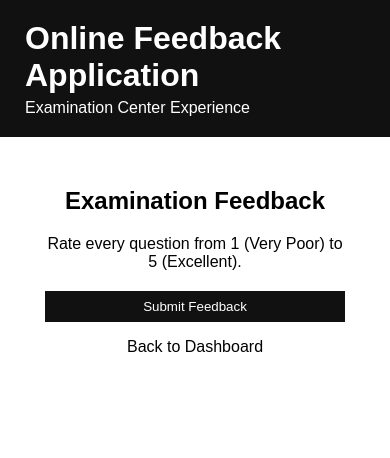
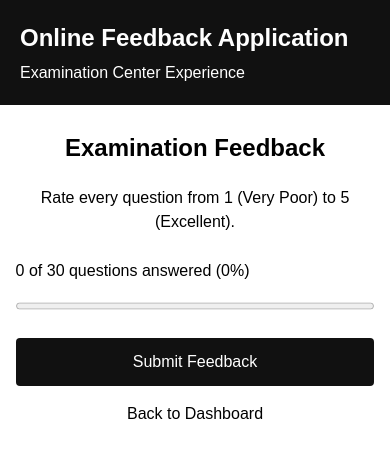
Before and after one commit to rakshitraj-pote/Online-Feedback-Application, a Flask app: page /feedback in a window 390 px wide. Shown: the top 458 px of the page. Run offline with Flask 3, Linux system fonts and the light colour scheme; the visitor is signed in with stand-in values (Sample User, id 1); data that the repository does not hold is empty; some libraries are stand-ins or nearby versions.

Commit message:
Feedback Application Updated2

```diff
--- a/static/css/style.css
+++ b/static/css/style.css
@@ -4,12 +4,13 @@ body {
     font-family: Arial, sans-serif;
     background-color: white;
     color: black;
+    line-height: 1.5;
 }
 
 header {
     background-color: #111;
     color: white;
-    padding: 15px 25px;
+    padding: 20px 35px;
 }
 
 header h1,
@@ -17,9 +18,14 @@ header p {
     margin: 5px 0;
 }
 
+header h1 {
+    font-size: 30px;
+}
+
 main {
-    width: 300px;
-    margin: 50px auto;
+    width: 90%;
+    max-width: 1000px;
+    margin: 35px auto;
 }
 
 main h2,
@@ -35,22 +41,100 @@ label {
 input,
 select,
 button {
-    display: block;
-    width: 100%;
-    padding: 8px;
+    padding: 10px;
     margin-top: 5px;
     box-sizing: border-box;
+    font: inherit;
+}
+
+input:not([type="radio"]):not([type="checkbox"]),
+select {
+    width: 100%;
+}
+
+input[type="radio"],
+input[type="checkbox"] {
+    width: auto;
+    display: inline-block;
+    margin-right: 6px;
 }
 
 button {
+    display: block;
+    width: 100%;
     background-color: #111;
     color: white;
     border: none;
     margin-top: 20px;
+    padding: 12px;
     cursor: pointer;
+    border-radius: 4px;
+}
+
+button:hover {
+    background-color: #333;
 }
 
 a {
     text-decoration: none;
     color: inherit;
 }
+
+#progress-section {
+    margin: 25px 0;
+}
+
+#progress-bar {
+    display: block;
+    width: 100%;
+    height: 14px;
+    margin-top: 8px;
+    accent-color: #111;
+}
+
+fieldset {
+    margin: 15px 0;
+    padding: 15px 20px;
+    border: 1px solid #ccc;
+    border-radius: 5px;
+}
+
+legend {
+    padding: 0 5px;
+    font-weight: 500;
+}
+
+fieldset label {
+    display: inline-flex;
+    align-items: center;
+    gap: 5px;
+    margin: 10px 20px 5px 0;
+    cursor: pointer;
+}
+
+fieldset input[type="radio"] {
+    margin: 0;
+}
+
+@media (max-width: 600px) {
+    header {
+        padding: 15px 20px;
+    }
+
+    header h1 {
+        font-size: 24px;
+    }
+
+    main {
+        width: 92%;
+        margin: 25px auto;
+    }
+
+    fieldset {
+        padding: 12px;
+    }
+
+    fieldset label {
+        margin-right: 12px;
+    }
+}
--- a/static/js/script.js
+++ b/static/js/script.js
@@ -1 +1,37 @@
-console.log("JavaScript loaded successfully.");
+
+const password = document.getElementById("password");
+const showPassword = document.getElementById("show-password");
+
+if (password && showPassword) {
+    showPassword.addEventListener("change", () => {
+        password.type = showPassword.checked ? "text" : "password";
+    });
+}
+
+const form = document.getElementById("feedback-form");
+const progress = document.getElementById("progress-bar");
+const progressText = document.getElementById("progress-text");
+
+if (form && progress && progressText) {
+    const updateProgress = () => {
+        const answered = new Set(
+            [...form.querySelectorAll('input[type="radio"]:checked')]
+                .map(input => input.name)
+        ).size;
+
+        const percent = Math.round(answered / 30 * 100);
+        progress.value = answered;
+        progressText.textContent =
+            `${answered} of 30 questions answered (${percent}%)`;
+    };
+
+    form.addEventListener("change", updateProgress);
+
+    form.addEventListener("submit", event => {
+        if (!confirm("Are you sure you want to submit your feedback?")) {
+            event.preventDefault();
+        }
+    });
+
+    updateProgress();
+}
--- a/templates/feedback_form.html
+++ b/templates/feedback_form.html
@@ -23,7 +23,19 @@
         {% else %}
             <p>Rate every question from 1 (Very Poor) to 5 (Excellent).</p>
 
-            <form method="POST" action="{{ url_for('feedback') }}">
+            <section id="progress-section">
+                <p id="progress-text" aria-live="polite">
+                    0 of 30 questions answered (0%)
+                </p>
+                <progress id="progress-bar" value="0" max="30">
+                    0%
+                </progress>
+            </section>
+
+            <form id="feedback-form"
+                  method="POST"
+                  action="{{ url_for('feedback') }}">
+
                 {% set current_category = namespace(name='') %}
 
                 {% for question in questions %}
@@ -55,5 +67,7 @@
 
         <p><a href="{{ url_for('dashboard') }}">Back to Dashboard</a></p>
     </main>
+
+    <script src="{{ url_for('static', filename='js/script.js') }}"></script>
 </body>
 </html>
```
Also changed, not shown: templates/index.html (+7 -1 lines).
